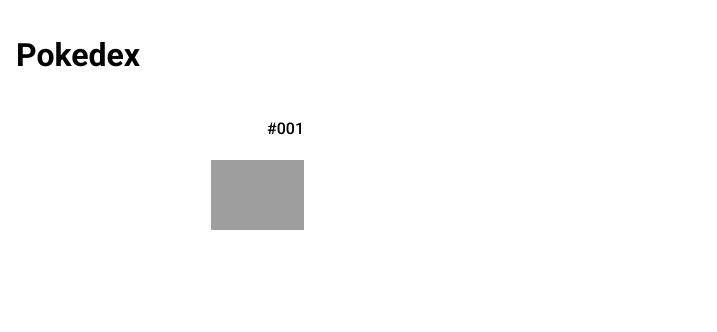
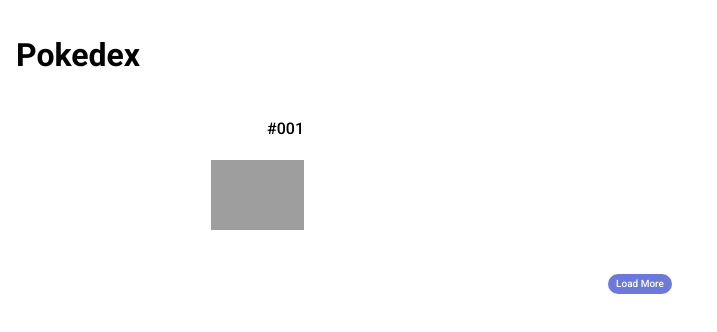
Before and after one commit to ElizangelaXavierS/Pokedex, a plain HTML site: page index.html in a window 1280 px wide. Shown: the whole page, without its empty margins (0-717 px from the left). Drawn offline with nearby package versions, Linux system fonts and the light colour scheme; no server answers; grey boxes are pictures that could not be loaded.

Commit message:
Adicionando o botão de paginação

```diff
--- a/assets/css/pokedex.css
+++ b/assets/css/pokedex.css
@@ -132,6 +132,23 @@
     max-width: 100%;
     height: 70px;
 }
+.pagination {
+    display: flex;
+    flex-direction: row;
+    justify-content: center;
+    align-items: center;
+    width: 100%;
+    padding: 1rem;
+}
+.pagination button {
+    padding: .25rem .5rem;
+    margin: .25rem 0;
+    font-size: .625rem;
+    color: #fff;
+    background-color: #6C79DB;
+    border: none;
+    border-radius: 1rem;
+}
 
 @media  screen and (min-width: 380px) {
     .pokemons{
--- a/index.html
+++ b/index.html
@@ -58,6 +58,11 @@
                 <img src="https://raw.githubusercontent.com/PokeAPI/sprites/master/sprites/pokemon/other/dream-world/6.svg" alt="Charizad">
             </li> -->
         </ol>
+        <div class="pagination">
+            <button id="loadMoreButton" type="button">
+                Load More
+            </button>
+        </div>
 
     </section>
     <script src="/assets/js/pokemon-model.js"></script>
```
